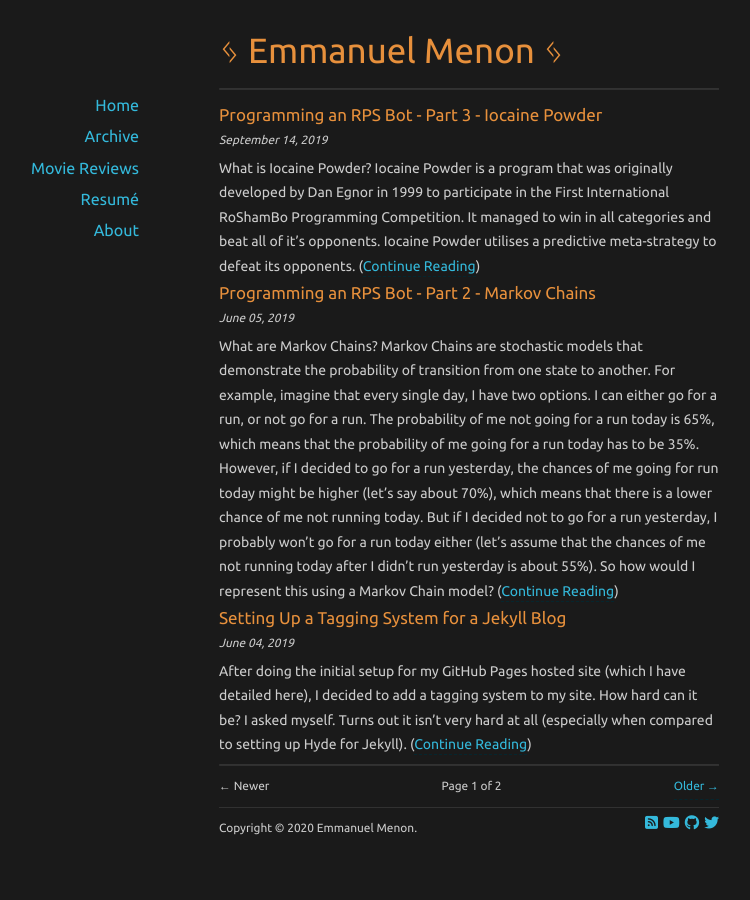
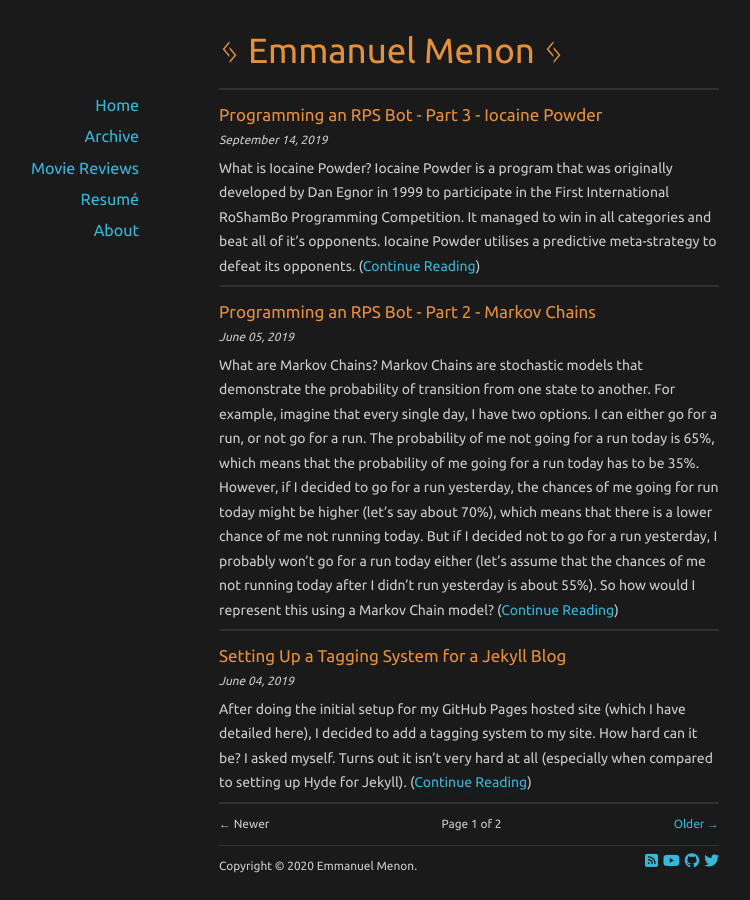
Before and after one commit to emmanuelmenon/emmanuelmenon.github.io, a Jekyll site: the page built from index.html, in a window 1280 px wide. Shown: the whole page, without its empty margins (171-921 px from the left). Built offline with Jekyll 4.4.1, drawn with Linux system fonts in a browser that asks for light colours; nearby versions of some CDN libraries; the list of posts is cut into pages by our own code.

Commit message:
remove unneccesary external url check

```diff
--- a/index.html
+++ b/index.html
@@ -4,20 +4,23 @@ title: Home
 ---
 {% for post in paginator.posts %}
 	<article class="post" style>
-		{% if post.external-url %}
-			<h1>
-				<a href="{{ post.external-url }}">{{ post.title }}</a>
-			</h1>
-			<sup><p><i>{{post.date | date: "%B %d, %Y" }}</i></p></sup>
-		{% else %}
-			<h1 class="nomargin"><a href="{{ post.url }}">{{ post.title }}</a></h1><sup><p style="margin-bottom: 5px;"><i>{{post.date | date: "%B %d, %Y" }}</i></p></sup>
-			<div class="post-content">{{ post.excerpt | strip_html }}(<a href="{{ post.url }}">Continue Reading</a>)</div>
-		{% endif %}
+		<h1 class="nomargin">
+			<a href="{{ post.url }}">
+				{{ post.title }}
+			</a>
+		</h1>
+		<sup>
+			<p style="margin-bottom: 5px;"><i>{{post.date | date: "%B %d, %Y" }}</i>
+			</p>
+		</sup>
+		<div class="post-content">
+			{{ post.excerpt | strip_html }}(<a href="{{ post.url }}">Continue Reading</a>)
+		</div>
 	</article>
+	<hr>
 {% endfor %}
 
 {% if paginator.total_pages > 1 %}
-<hr>
 	<div style="padding-top: 0;" class="postnavigation">
 		{% if paginator.previous_page %}
 			{% if paginator.page == 2 %}
```
